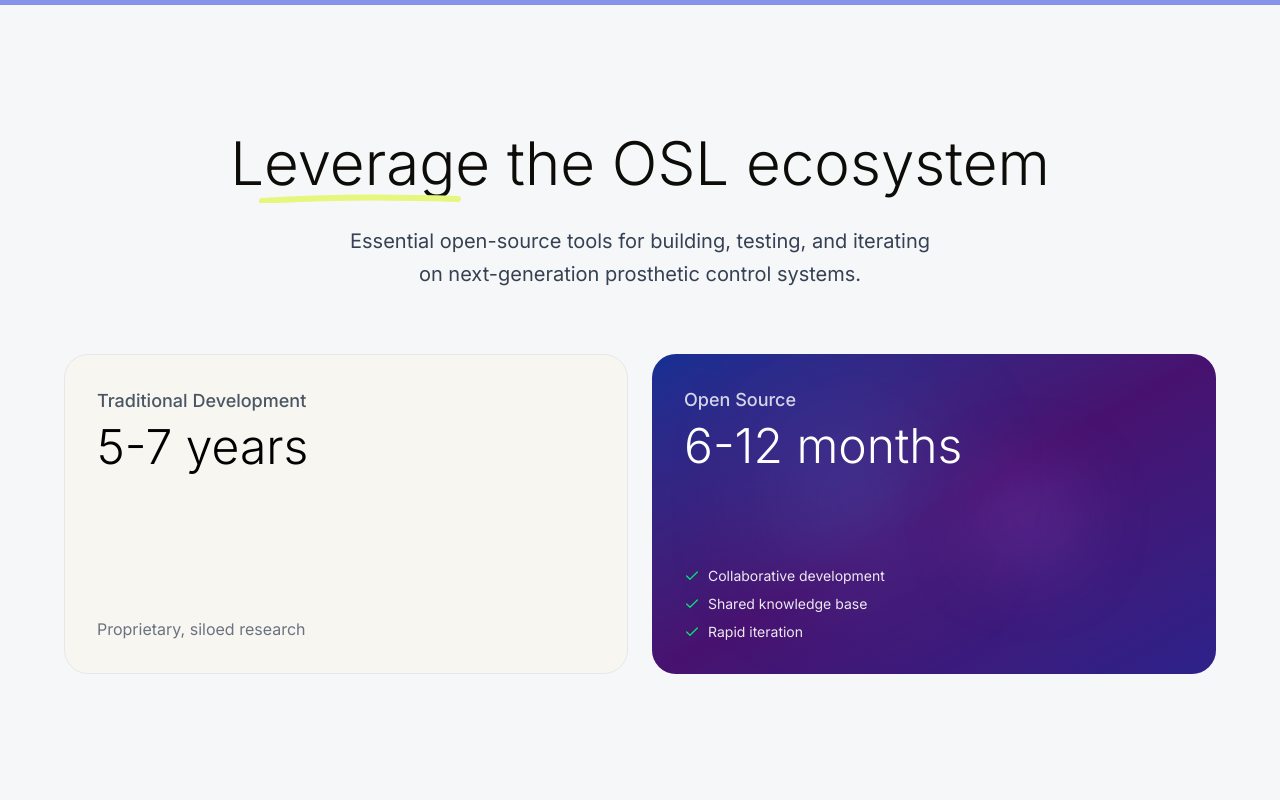
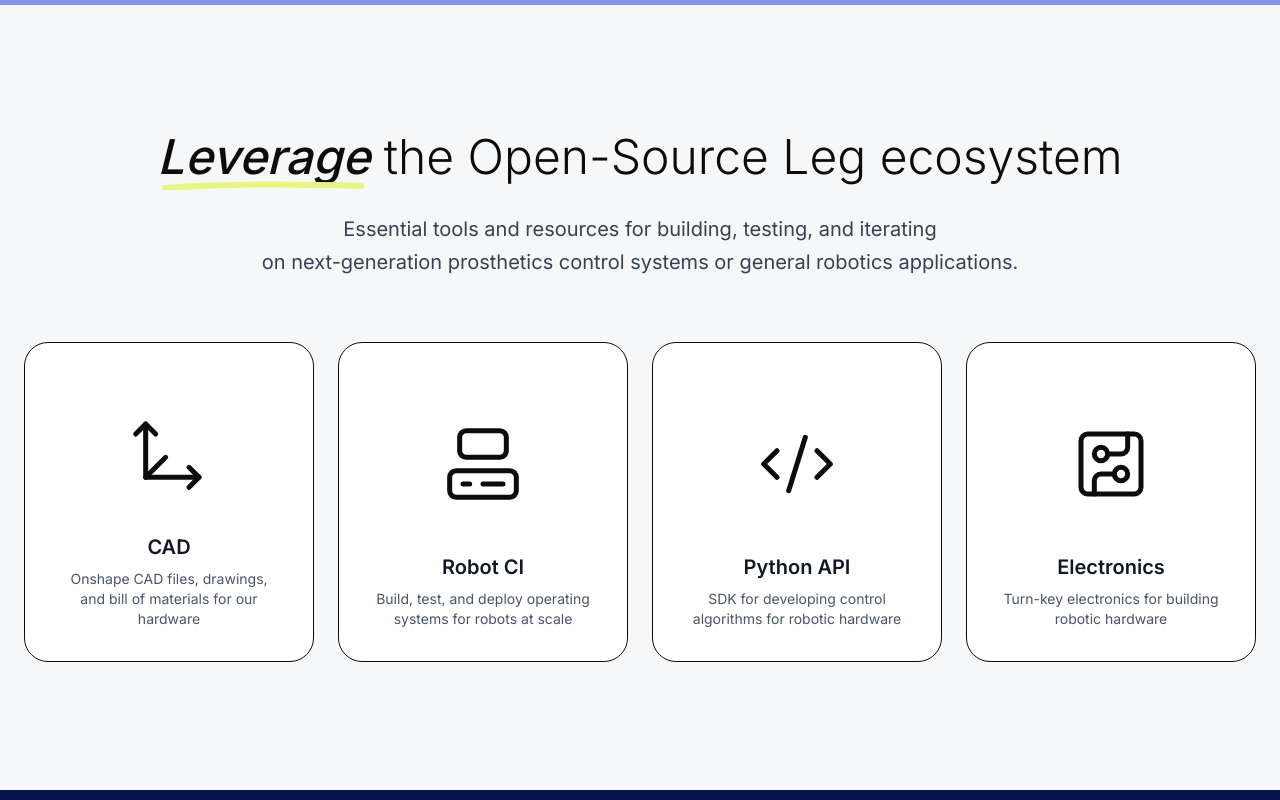
Before and after one commit to neurobionics/opensourceleg.org, a Next.js app: page / in a window 1280 px wide. Shown: the part 1580-2380 px from the top of the page. Built offline with nearby package versions, Linux system fonts and the light colour scheme.

Commit message:
feat: add leverage section

```diff
--- a/app/globals.css
+++ b/app/globals.css
@@ -50,7 +50,7 @@
 
   /* Brand Color Palette */
   --light-blue: oklch(0.6898 0.1247 274.97); /* #8594E8 */
-  --dark-blue: oklch(0.249 0.075 258.24); /* #08124D */
+  --dark-blue: oklch(0.2254 0.108 267.87); /* #08124D */
   --light-green: oklch(0.9396 0.1468 115.51); /* #E7F77E */
   --dark-green: oklch(0.3978 0.0879 118.18); /* #434D08 */
   --white: oklch(0.9749 0.0025 228.78); /* #F6F4F0 */
--- a/app/page.tsx
+++ b/app/page.tsx
@@ -7,9 +7,9 @@
   Github,
   BookOpen,
   ArrowRight,
-  Check,
   Wrench,
 } from "lucide-react"
+import { toolPanels } from "@/lib/assets"
 
 export default function Home() {
   return (
@@ -159,8 +159,8 @@
         <div className="max-w-7xl mx-auto">
           {/* Main headline */}
           <div className="text-center mb-16">
-            <h2 className="text-4xl md:text-6xl font-light mb-8">
-                              <span className="relative">
+            <h2 className="text-3xl md:text-5xl font-light mb-8">
+                <span className="relative font-medium italic">
                   Leverage
                   <svg
                     className="absolute -bottom-1 left-0 w-full h-3"
@@ -177,71 +177,51 @@
                     />
                   </svg>
                 </span>{" "}
-              the OSL ecosystem
+              the Open-Source Leg ecosystem
             </h2>
               <p className="text-lg md:text-xl text-gray-700 max-w-2xl md:max-w-3xl mx-auto leading-relaxed text-balance">
-                Essential open-source tools for building, testing, and iterating<br />
-                on next-generation prosthetic control systems.
+                Essential tools and resources for building, testing, and iterating<br />
+                on next-generation prosthetics control systems or general robotics applications.
               </p>
           </div>
 
-          {/* Comparison panels */}
-          <div className="grid md:grid-cols-2 gap-6 max-w-6xl mx-auto">
-            {/* Traditional panel */}
-            <div className="bg-[#f8f6f0] rounded-3xl p-8 h-80 flex flex-col justify-between border border-gray-200">
-              <div>
-                <h3 className="text-lg font-medium text-gray-600 mb-2">Traditional Development</h3>
-                <div className="text-5xl font-light text-black mb-8">5-7 years</div>
-              </div>
-              <div className="text-gray-500 text-base">Proprietary, siloed research</div>
-            </div>
-
-            {/* Open Source panel */}
-            <div className="relative rounded-3xl h-80 overflow-hidden">
-              {/* Background gradient */}
-              <div className="absolute inset-0 bg-gradient-to-br from-blue-800 via-purple-900 to-indigo-800"></div>
-              <div className="absolute inset-0 bg-black/20"></div>
-
-              {/* Floating elements */}
-              <div className="absolute top-1/4 left-1/4 w-32 h-32 bg-blue-400/30 rounded-full blur-3xl"></div>
-              <div className="absolute bottom-1/3 right-1/4 w-24 h-24 bg-purple-400/20 rounded-full blur-2xl"></div>
-
-              <div className="relative z-10 p-8 h-full flex flex-col justify-between text-white">
-                <div>
-                  <h3 className="text-lg font-medium text-white/80 mb-2">Open Source</h3>
-                  <div className="text-5xl font-light mb-8">6-12 months</div>
-                </div>
-
-                {/* Features */}
-                <div className="space-y-2 text-white/90 text-sm">
-                  <div className="flex items-center gap-2">
-                    <Check className="w-4 h-4 text-green-400" />
-                    <span>Collaborative development</span>
+          {/* Tool panels */}
+          <div className="grid md:grid-cols-2 lg:grid-cols-4 gap-6 max-w-7xl mx-auto">
+            {toolPanels.map((tool) => {
+              const IconComponent = tool.icon
+              return (
+                <a
+                  key={tool.id}
+                  href={tool.href}
+                  target="_blank"
+                  className="group bg-white rounded-3xl p-8 h-80 flex flex-col justify-between border border-[var(--black)] hover:shadow-xl transition-all duration-300 cursor-pointer"
+                >
+                  <div className="flex-1 flex items-center justify-center">
+                    <IconComponent
+                      className="w-20 h-20 text-[var(--black)] group-hover:scale-110 group-hover:text-[var(--light-blue)] transition-transform duration-300"
+                      strokeWidth={1.5}
+                    />
                   </div>
-                  <div className="flex items-center gap-2">
-                    <Check className="w-4 h-4 text-green-400" />
-                    <span>Shared knowledge base</span>
+                  <div className="text-center">
+                    <h3 className="text-xl font-semibold text-gray-900 mb-2">{tool.title}</h3>
+                    <p className="text-gray-600 text-sm">{tool.description}</p>
                   </div>
-                  <div className="flex items-center gap-2">
-                    <Check className="w-4 h-4 text-green-400" />
-                    <span>Rapid iteration</span>
-                  </div>
-                </div>
-              </div>
-            </div>
+                </a>
+              )
+            })}
           </div>
         </div>
       </div>
 
       {/* Target Users Section */}
-      <div className="bg-black text-white rounded-[3rem] py-20 px-6">
+      <div className="bg-[var(--dark-blue)] text-white py-20 px-6">
         <div className="max-w-7xl mx-auto">
           <div className="grid lg:grid-cols-2 gap-16 items-center">
             {/* Left Content */}
             <div className="space-y-8">
               {/* Main headline */}
               <h2 className="text-4xl md:text-5xl font-light leading-tight">
-                Built <span className="text-blue-400 italic">for innovators</span>
+                Built <span className="text-[var(--light-green)] italic">for innovators</span>
               </h2>
 
               {/* Category tags */}
--- a/components/shared/navbar.tsx
+++ b/components/shared/navbar.tsx
@@ -77,7 +77,7 @@
               {/* Logo */}
               <Link href="/" className="flex-shrink-0">
                 <Image
-                  src="/logo/osl-icon-black.svg"
+                  src="/logo/osl-icon.svg"
                   alt="Open Source Leg"
                   width={28}
                   height={28}
--- /dev/null
+++ b/lib/assets.ts
@@ -0,0 +1,40 @@
+import { LucideIcon, Move3DIcon, ComputerIcon, Code2, CircuitBoard } from "lucide-react"
+
+export interface ToolPanel {
+  id: string
+  title: string
+  description: string
+  href: string
+  icon: LucideIcon
+}
+
+export const toolPanels: ToolPanel[] = [
+  {
+    id: "hardware",
+    title: "CAD",
+    description: "Onshape CAD files, drawings, and bill of materials for our hardware",
+    href: "/hardware",
+    icon: Move3DIcon,
+  },
+  {
+    id: "robot-ci",
+    title: "Robot CI",
+    description: "Build, test, and deploy operating systems for robots at scale",
+    href: "https://github.com/neurobionics/robot-ci",
+    icon: ComputerIcon,
+  },
+  {
+    id: "opensourceleg",
+    title: "Python API",
+          description: "SDK for developing control algorithms for robotic hardware",
+    href: "https://github.com/neurobionics/opensourceleg",
+    icon: Code2,
+  },
+  {
+    id: "electronics",
+    title: "Electronics",
+    description: "Turn-key electronics for building robotic hardware",
+    href: "https://available-inventions.umich.edu/product/osl-electronics",
+    icon: CircuitBoard,
+  },
+]
```
